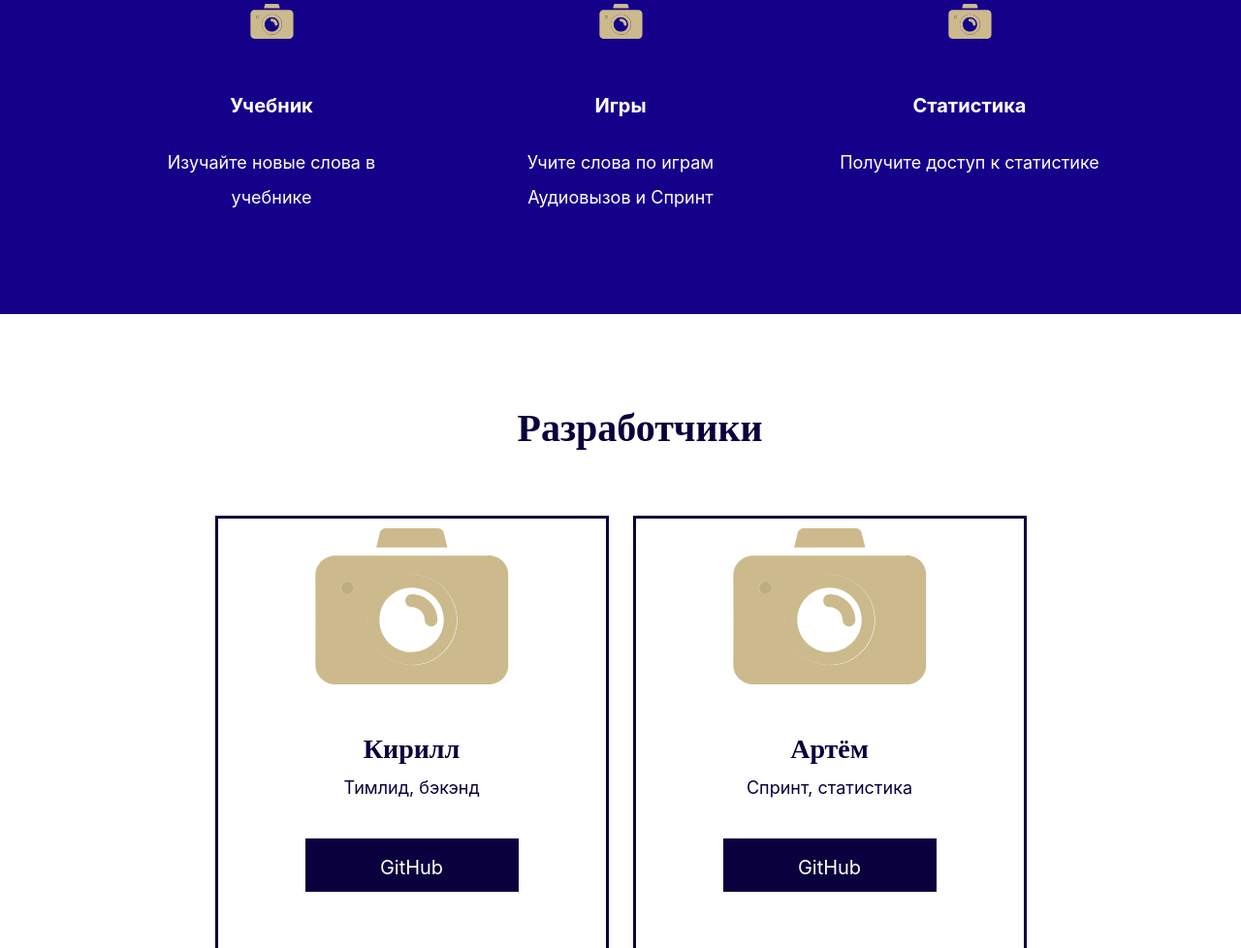
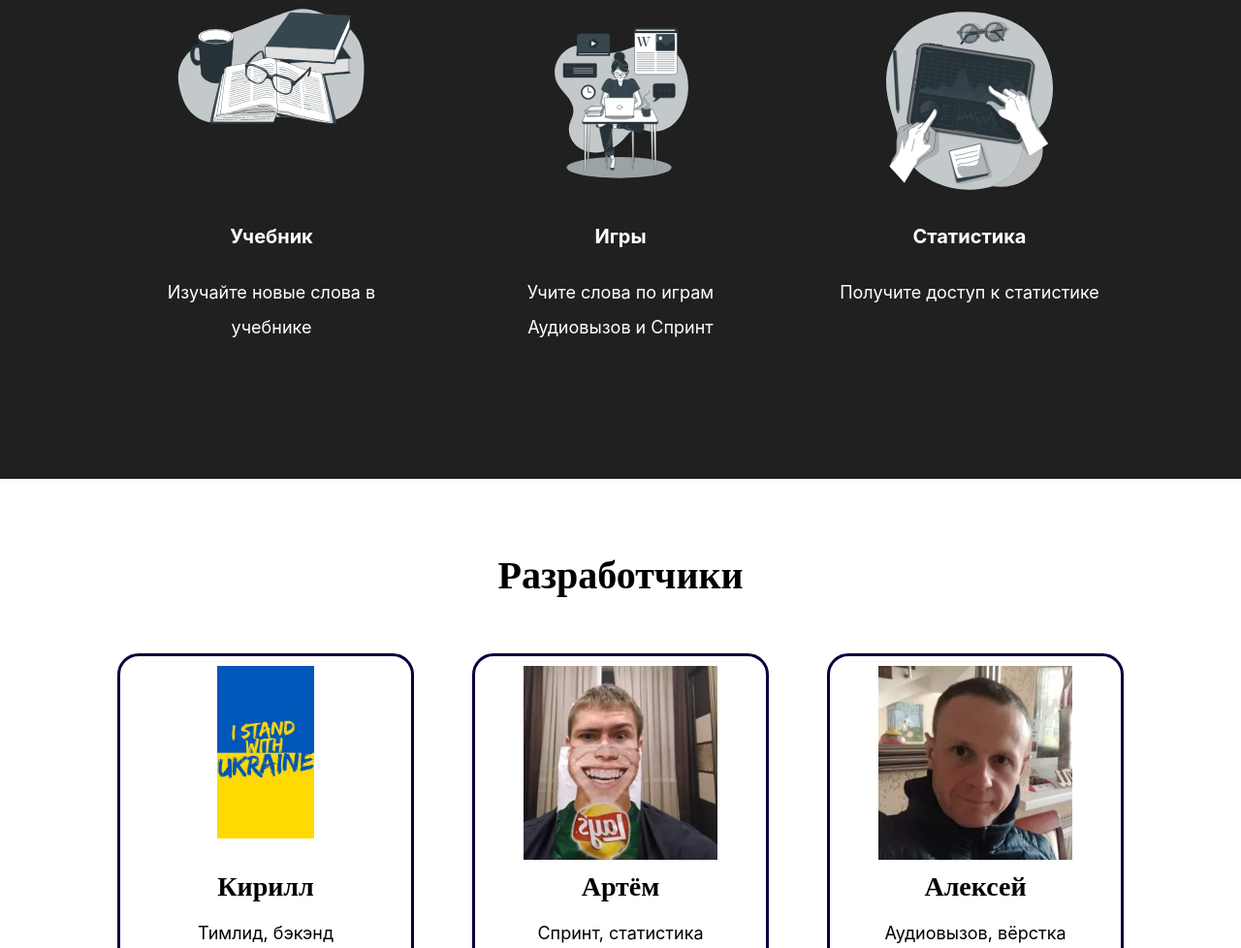
Before and after one commit to JiRad71/Rs-lang, a website built with webpack: page index.html in a window 1280 px wide. Shown: the part 886-1864 px from the top of the page at 97% size. Built offline with nearby package versions, Linux system fonts and the light colour scheme.

Commit message:
feat: new styles for main pages

```diff
--- a/src/app/controller.ts
+++ b/src/app/controller.ts
@@ -19,6 +19,7 @@ class Controller extends Component {
   footer: Footer;
   reqest: Request;
   wrapper: Component<HTMLElement>;
+  main: MainPage;
 
   constructor(parentNode: HTMLElement) {
     super(null);
@@ -29,12 +30,17 @@ class Controller extends Component {
     this.wrapperMain = new Component(this.root.node, 'div', 'wrapper-main');
     this.footer = new Footer(null);
     this.footer.node.setAttribute('id', 'footer');
-    const main = new MainPage(this.wrapperMain.node);
+    this.main = new MainPage(this.wrapperMain.node);
 
     this.reqest = new Request();
 
     this.auth = new Auth();
     this.auth.checkUser(this.header.authorizationBtn, this.header.authUser);
+    this.main.bgGold.node.onclick=()=>{
+      location.hash = this.header.textBookBtn.node.id;
+      this.auth.checkUser(this.header.authorizationBtn, this.header.authUser);
+      this.header.authUser.node.classList.add('hidden');
+    }
 
     this.header.mainBtn.node.onclick = () => {
       location.hash = this.header.mainBtn.node.id;
@@ -80,6 +86,11 @@ class Controller extends Component {
       this.wrapperMain.destroy();
       this.wrapperMain = new Component(this.root.node, 'div', 'wrapper-main');
       const main = new MainPage(this.wrapperMain.node);
+      main.bgGold.node.onclick=()=>{
+        location.hash = this.header.textBookBtn.node.id;
+        this.auth.checkUser(this.header.authorizationBtn, this.header.authUser);
+        this.header.authUser.node.classList.add('hidden');
+      }
       this.footer = new Footer(document.body);
     }
     if (route && route === 'textbook') {
--- a/src/app/pages/main/mainpage.ts
+++ b/src/app/pages/main/mainpage.ts
@@ -1,34 +1,34 @@
 import Component from "../../../common/Component";
 
 class MainPage extends Component {
+  bgGold: Component<HTMLElement>;
   constructor(parentNode: HTMLElement) {
     super(parentNode, 'main', 'main');
     const hero = new Component(this.node, 'section', 'hero');
     const wrap = new Component(hero.node, 'hero', 'wrap');
     const title = new Component(wrap.node, 'h1', 'main_heading', 'RSLang');
     const heroText = new Component(wrap.node, 'p', 'hero_text', 'RS Lang – приложение для изучения иностранных слов, включающее электронный учебник с базой слов для изучения, мини-игры для их повторения, страницу статистики для отслеживания индивидуального прогресса.');
-    const bgGold = new Component(wrap.node, 'button', '"btn bg_gold', 'Учить слова');
+    this.bgGold = new Component(wrap.node, 'button', '"btn bg_gold', 'Учить слова');
 
     const container = new Component(this.node, 'div', 'container1');
     const skills = new Component(container.node, 'section', 'skills');
     const headingWrap = new Component(skills.node, 'div', 'heading_wrap');
     const heading = new Component(headingWrap.node, 'h2', 'heading', 'Возможности приложения');
-    // const titleDecoration = new Component(headingWrap.node, 'div', 'title_decoration');
 
     const flexContainer = new Component(skills.node, 'div', 'flex_container');
 
     const flexItem = new Component(flexContainer.node, 'div', 'flex_item');
-    const imgItem = new Component(flexItem.node, 'div', 'img_item');
+    const imgItem = new Component(flexItem.node, 'div', 'img_item-textbook');
     const headerItem = new Component(flexItem.node, 'h3', 'header_item', 'Учебник');
     const discriptionItem = new Component(flexItem.node, 'p', 'discription_item', 'Изучайте новые слова в учебнике');
 
     const flexItem1 = new Component(flexContainer.node, 'div', 'flex_item');
-    const imgItem1 = new Component(flexItem1.node, 'div', 'img_item');
+    const imgItem1 = new Component(flexItem1.node, 'div', 'img_item-games');
     const headerItem1 = new Component(flexItem1.node, 'h3', 'header_item', 'Игры');
     const discriptionItem1 = new Component(flexItem1.node, 'p', 'discription_item', 'Учите слова по играм Аудиовызов и Спринт');
 
     const flexItem2 = new Component(flexContainer.node, 'div', 'flex_item');
-    const imgItem2 = new Component(flexItem2.node, 'div', 'img_item');
+    const imgItem2 = new Component(flexItem2.node, 'div', 'img_item-statistic');
     const headerItem2 = new Component(flexItem2.node, 'h3', 'header_item', 'Статистика');
     const discriptionItem2 = new Component(flexItem2.node, 'p', 'discription_item', 'Получите доступ к статистике');
 
@@ -39,19 +39,19 @@ class MainPage extends Component {
     const flexContainerPrice = new Component(price.node, 'div', 'flex_container_price');
 
     const priceItem = new Component(flexContainerPrice.node, 'div', 'price_item');
-    const imgDev = new Component(priceItem.node, 'div', 'img_dev');
+    const imgDev = new Component(priceItem.node, 'div', 'img_dev-teamLead');
     const dev = new Component(priceItem.node, 'h3', '', 'Кирилл');
     const desc = new Component(priceItem.node, 'p', '', 'Тимлид, бэкэнд');
     const git = new Component(priceItem.node, 'button', 'bg_gold btn', 'GitHub');
 
     const priceItem1 = new Component(flexContainerPrice.node, 'div', 'price_item');
-    const imgDev1 = new Component(priceItem1.node, 'div', 'img_dev');
+    const imgDev1 = new Component(priceItem1.node, 'div', 'img_dev-coding');
     const dev1 = new Component(priceItem1.node, 'h3', '', 'Артём');
     const desc1 = new Component(priceItem1.node, 'p', '', 'Спринт, статистика');
     const git1 = new Component(priceItem1.node, 'button', 'bg_gold btn', 'GitHub');
 
     const priceItem2 = new Component(flexContainerPrice.node, 'div', 'price_item');
-    const imgDev2 = new Component(priceItem2.node, 'div', 'img_dev');
+    const imgDev2 = new Component(priceItem2.node, 'div', 'img_dev-layouts');
     const dev2 = new Component(priceItem2.node, 'h3', '', 'Алексей');
     const desc2 = new Component(priceItem2.node, 'p', '', 'Аудиовызов, вёрстка');
     const git2 = new Component(priceItem2.node, 'button', 'bg_gold btn', 'GitHub');
--- a/src/styles/mainpage.css
+++ b/src/styles/mainpage.css
@@ -1,11 +1,3 @@
-h1,
-h2,
-h3,
-p {
-  margin: 0;
-  padding: 0;
-}
-
 
 .container1 {
   display: flex;
@@ -13,8 +5,8 @@ p {
   justify-content: center;
   align-items: center;
   gap: 20px;
-  background-color: #150089;
-  padding: 0 40px;
+  background-color: #202020;
+  padding: 0 40px 40px 40px;
 }
 
 .container2 {
@@ -50,7 +42,7 @@ header {
   font-weight: bold;
   font-size: 60px;
   line-height: 120px;
-  color: #09003d;
+  color: #000000;
   margin-top: 50px;
 }
 
@@ -91,7 +83,7 @@ a:hover {
 
 .bg_gold {
   color: #ffffff;
-  background-color: #09003d;
+  background-color: #202020;
   border: none;
   padding: 10px 20px;
   transition: .5s;
@@ -109,10 +101,10 @@ a:hover {
 }
 
 .hero {
-  background-image: url('../asset/english1.jpg');
+  background-image: url('../asset/Main-image.svg');
   background-repeat: no-repeat;
-  background-position: center 0;
-  background-size: cover;
+  background-position: right center;
+  background-size: 30em 30em;
   height: 600px;
   max-width: 1440px;
   margin: 0 auto;
@@ -121,10 +113,11 @@ a:hover {
 
 @media (max-width: 768px) {
   .hero {
-    /* background-image: url(assets/img/bg768.jpg); */
+    background: none;
     max-width: 768px;
     height: 590px;
     padding: 0 60px;
+    background-position: right center;
   }
 }
 
@@ -150,10 +143,10 @@ a:hover {
   font-family: Inter;
   font-style: normal;
   font-weight: normal;
-  font-size: 20px;
+  font-size: 24px;
+  max-width: 400px;
   line-height: 30px;
-  color: #09003d;
-  width: 470px;
+  color: #000000;
   margin-top: 10px;
   margin-bottom: 25px;
 }
@@ -161,7 +154,7 @@ a:hover {
 @media (max-width: 768px) {
   .hero_text {
     line-height: 24px;
-    max-width: 390px;
+
     margin-top: 20px;
     margin-bottom: 60px;
   }
@@ -193,14 +186,14 @@ a:hover {
 
 .skills {
   padding: 80px 0;
+  display: flex;
+  flex-direction: column;
+  gap: 60px;
 }
 
 @media (max-width: 768px) {
   .skills {
-    padding-top: 0;
-    padding-top: 0px;
-    position: relative;
-    top: -12px;
+    padding-top: 60px;
   }
 }
 
@@ -209,26 +202,23 @@ a:hover {
 }
 
 .skills .heading_wrap {
-  margin: 0 auto;
-  padding-bottom: 60px;
+  margin: 20px auto;
 }
 
-@media (max-width: 768px) {
+/* @media (max-width: 768px) {
   .skills .heading_wrap {
     padding-bottom: 44px;
   }
-}
+} */
 
 .heading_wrap .heading {
   position: relative;
   margin: 0 auto;
   z-index: 1;
-  height: 80px;
   color: #bdae82;
   /* background-color: #000000; */
   text-align: center;
-  padding: 0 20px;
-  color: #09003d;
+  color: #000000;
 }
 
 @media (max-width: 768px) {
@@ -241,12 +231,12 @@ a:hover {
   width: 100%;
   color: #ffffff;
 }
-
+/*
 @media (max-width: 768px) {
   .skills .heading_wrap .heading {
     width: 131px;
   }
-}
+} */
 
 .title_decoration {
   position: relative;
@@ -279,42 +269,47 @@ a:hover {
 @media (max-width: 768px) {
   .flex_container {
     justify-content: center;
-    gap: 44px;
+    gap: 80px;
   }
 }
 
 .flex_item {
   text-align: center;
   width: 320px;
-  height: 240px;
 }
 
 @media (max-width: 768px) {
   .flex_item {
     width: 300px;
-    height: 224px;
     margin-bottom: -8px;
   }
 }
 
-.img_dev {
+
+
+.img_item-textbook,.img_item-games,.img_item-statistic {
+  margin: 0 auto 0 auto;
   width: 200px;
   height: 200px;
-  margin: 10px auto 0 auto;
-  background-image: url('../asset/camera_1.svg');
+}
+
+.img_item-games{
+  background-image: url('../asset/Learned-game.svg');
   background-size: contain;
   background-repeat: no-repeat;
 }
 
-.img_item {
-  margin: 0 auto 45px auto;
-  width: 45px;
-  height: 40px;
-  background-image: url('../asset/camera_1.svg');
+.img_item-statistic{
+  background-image: url('../asset/statistic.svg');
   background-size: contain;
   background-repeat: no-repeat;
 }
 
+.img_item-textbook{
+  background-image: url('../asset/textbook.svg');
+  background-size: contain;
+  background-repeat: no-repeat;
+}
 @media (max-width: 768px) {
   .img_item {
     margin-bottom: 26px;
@@ -322,7 +317,6 @@ a:hover {
 }
 
 .header_item {
-  margin-bottom: 21px;
   font-family: Inter;
   font-style: normal;
   font-weight: 700;
@@ -356,61 +350,37 @@ a:hover {
 /** price **/
 
 .price {
-  padding-top: 98px;
-  margin-bottom: 100px;
+  padding-top: 80px;
+  margin-bottom: 80px;
 }
 
-@media (max-width: 768px) {
+/* @media (max-width: 768px) {
   .price {
     padding-top: 78px;
   }
-}
+} */
 
 .flex_container_price {
   display: flex;
   justify-content: center;
   flex-wrap: wrap;
-  gap: 25px;
-}
-
-@media (max-width: 768px) {
-  .flex_container_price {
-    justify-content: center;
-    gap: 50px;
-  }
+  gap: 60px;
 }
 
 .price .heading_wrap .heading {
   width: 100%;
 }
 
-@media (max-width: 768px) {
-  .price .heading_wrap .heading {
-    width: 123px;
-  }
+.price .heading_wrap {
+  margin: 0 auto 60px auto;
 }
 
-.price .heading_wrap {
-  margin: 0 auto 30px auto;
-}
-
-@media (max-width: 768px) {
-  .price .heading_wrap {
-    margin: 0 auto 49px auto;
-  }
-}
 
 .price_item {
-  height: 505px;
-  width: 400px;
+  width: 300px;
   text-align: center;
   border: 3px solid #09003d;
-}
-
-@media (max-width: 768px) {
-  .price_item {
-    width: 420px;
-  }
+  border-radius: 22px;
 }
 
 .price_item h3 {
@@ -419,7 +389,7 @@ a:hover {
   font-weight: 700;
   font-size: 28px;
   line-height: 35px;
-  color: #09003d;
+  color: #000000;
   margin-bottom: 10px;
   margin-top: 10px;
 }
@@ -430,7 +400,31 @@ a:hover {
   font-weight: normal;
   font-size: 18px;
   line-height: 25px;
-  color: #09003d;
+  color: #000000;
+}
+
+.img_dev-teamLead, .img_dev-coding, .img_dev-layouts {
+  width: 200px;
+  height: 200px;
+  margin: 10px auto 0 auto;
+}
+.img_dev-teamLead{
+  width: 100px;
+  background-image: url('../asset/jirad-avatar.jpg');
+  background-size: contain;
+  background-repeat: no-repeat;
+}
+
+.img_dev-coding{
+  background-image: url('../asset/avatar_artem.jpeg');
+  background-size: contain;
+  background-repeat: no-repeat;
+}
+
+.img_dev-layouts {
+  background-image: url('../asset/avatar_aleksii.jpeg');
+  background-size: contain;
+  background-repeat: no-repeat;
 }
 
 .price_item .count span {
@@ -447,7 +441,7 @@ a:hover {
 }
 
 .price_item .btn {
-  margin-top: 40px;
+  margin: 40px auto
 }
 
 /** end price **/
--- a/src/styles/style.css
+++ b/src/styles/style.css
@@ -50,7 +50,7 @@ button:hover {
 
 .header {
   height: 70px;
-  background: #09003d;
+  background: #202020;
   padding: 0 20px;
 }
 
@@ -176,8 +176,8 @@ main a {
 
 .footer {
   max-width: 100%;
-  background-color: #09003d;
-  padding: 20px;
+  background-color: #202020;
+  padding: 0 20px;
 }
 
 .footer .wrapper {
```
Also changed, not shown: src/asset/Learned-game.svg (added), src/asset/Main-image.svg (added), src/asset/avatar_aleksii.jpeg (added), src/asset/avatar_artem.jpeg (added), src/asset/jirad-avatar.jpg (added), src/asset/main-page.png (added), src/asset/statistic.svg (added), src/asset/textbook.svg (added).
